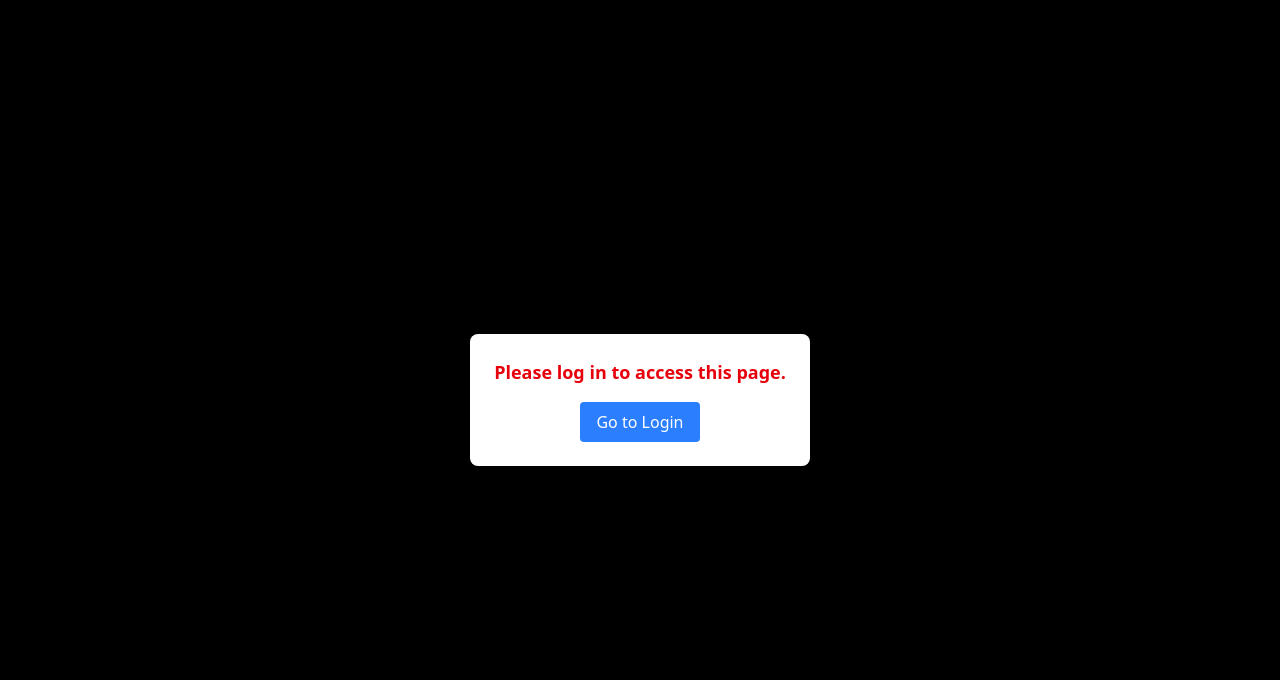
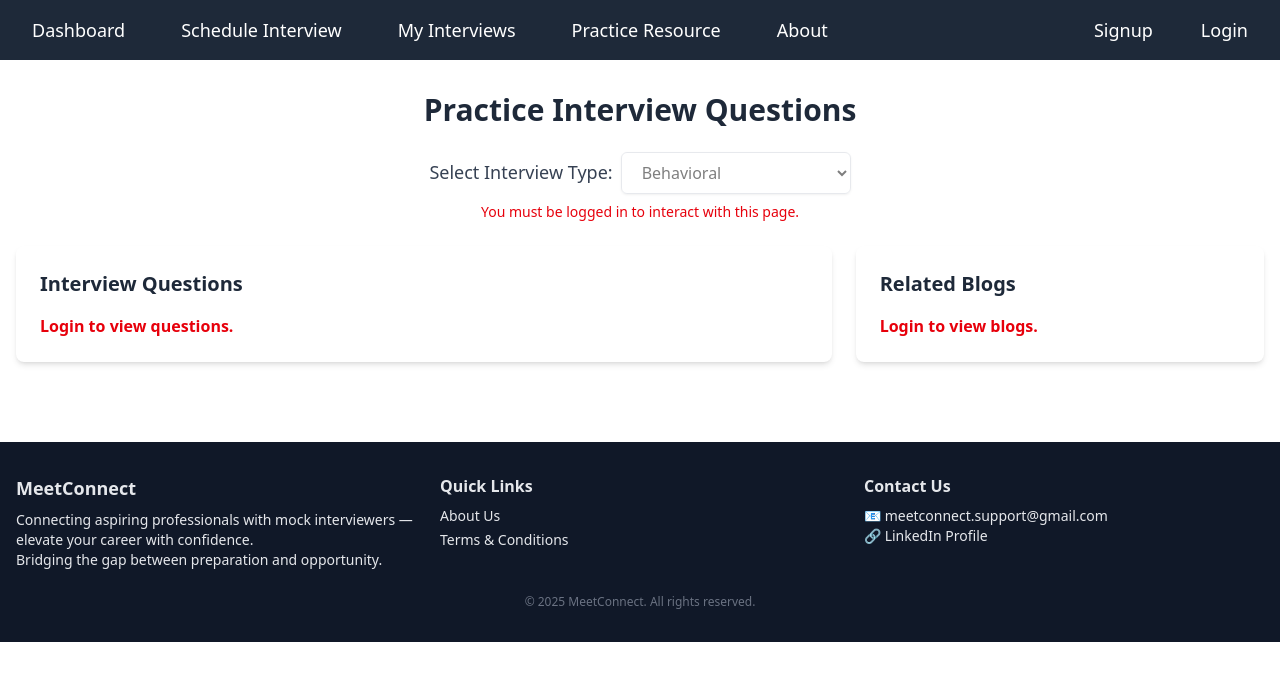
Before and after one commit to 05912Shivani/meetconnect, a React (Create React App) app in the folder meetconnect-frontend/: page /practice-resource in a window 1280 px wide. Shown: the top 680 px of the page. Built offline with nearby package versions, Linux system fonts and the light colour scheme.

Commit message:
PracticeResource.js

```diff
--- a/meetconnect-frontend/src/pages/PracticeResource.js
+++ b/meetconnect-frontend/src/pages/PracticeResource.js
@@ -2,9 +2,10 @@ import React, { useState, useEffect, useCallback } from "react";
 import { useSelector } from "react-redux";
 
 const PracticeResource = () => {
+  // Get the logged-in user from Redux store
   const user = useSelector((state) => state.auth.user);
-  const [showLoginPopup, setShowLoginPopup] = useState(false);
 
+  // State variables for UI and data
   const [selectedType, setSelectedType] = useState("Behavioral");
   const [questions, setQuestions] = useState([]);
   const [blogs, setBlogs] = useState([]);
@@ -14,12 +15,9 @@ const PracticeResource = () => {
 
   const questionsPerPage = 10;
 
+  // Fetch questions if user is logged in
   const fetchQuestions = useCallback(async () => {
-    if (!user) {
-      setShowLoginPopup(true);
-      return;
-    }
-
+    if (!user) return;// Exit if user not logged in
     setLoading(true);
     setError(null);
     try {
@@ -29,6 +27,7 @@ const PracticeResource = () => {
       );
       if (!response.ok) throw new Error(`HTTP error! Status: ${response.status}`);
       const data = await response.json();
+       // Filter by category
       const filteredQuestions = data.questions.filter(q => q.category === selectedType);
       setQuestions(filteredQuestions);
     } catch (error) {
@@ -38,12 +37,9 @@ const PracticeResource = () => {
     setLoading(false);
   }, [selectedType, user]);
 
+    // Fetch blogs if user is logged in
   const fetchBlogs = useCallback(async () => {
-    if (!user) {
-      setShowLoginPopup(true);
-      return;
-    }
-
+    if (!user) return;
     try {
       const response = await fetch(`http://localhost:5000/api/blogs?category=${selectedType}`);
       const data = await response.json();
@@ -54,38 +50,51 @@ const PracticeResource = () => {
   }, [selectedType, user]);
 
   useEffect(() => {
-    fetchQuestions();
-    fetchBlogs();
-  }, [fetchQuestions, fetchBlogs]);
+    if (user) {
+      fetchQuestions();
+      fetchBlogs();
+    }
+  }, [fetchQuestions, fetchBlogs, user]);
 
+   // Pagination logic
   const indexOfLastQuestion = currentPage * questionsPerPage;
   const indexOfFirstQuestion = indexOfLastQuestion - questionsPerPage;
   const currentQuestions = questions.slice(indexOfFirstQuestion, indexOfLastQuestion);
 
+  // Handle dropdown change
+  const handleTypeChange = (e) => {
+    if (!user) {
+      alert("Please login first");
+      return;
+    }
+    setSelectedType(e.target.value);
+    setCurrentPage(1);
+  };
+
+   // Handle pagination buttons
+  const handlePageChange = (direction) => {
+    if (!user) {
+      alert("Please login first");
+      return;
+    }
+    setCurrentPage((prev) =>
+      direction === "next"
+        ? Math.min(prev + 1, Math.ceil(questions.length / questionsPerPage))
+        : Math.max(prev - 1, 1)
+    );
+  };
+
   return (
     <div className="relative max-w-7xl mx-auto px-4 py-8">
-      {!user && showLoginPopup && (
-        <div className="fixed inset-0 flex items-center justify-center bg-black bg-opacity-50 z-50">
-          <div className="bg-white p-6 rounded-lg shadow-lg text-center">
-            <p className="text-lg text-red-600 font-semibold mb-4">Please log in to access this page.</p>
-            <a href="/login" className="inline-block bg-blue-500 hover:bg-blue-600 text-white px-4 py-2 rounded">
-              Go to Login
-            </a>
-          </div>
-        </div>
-      )}
-
       <h2 className="text-3xl font-bold text-center text-gray-800 mb-6">Practice Interview Questions</h2>
 
       <div className="mb-6 text-center">
         <label className="text-lg font-medium text-gray-700 mr-2">Select Interview Type:</label>
         <select
           value={selectedType}
-          onChange={(e) => {
-            setSelectedType(e.target.value);
-            setCurrentPage(1);
-          }}
-          className="px-4 py-2 border border-gray-300 rounded-md shadow-sm focus:outline-none focus:ring focus:border-blue-500"
+          onChange={handleTypeChange}
+          disabled={!user}
+          className="px-4 py-2 border border-gray-300 rounded-md shadow-sm focus:outline-none focus:ring focus:border-blue-500 disabled:opacity-50"
         >
           <option value="Frontend">Frontend Development</option>
           <option value="Backend">Backend Development</option>
@@ -93,12 +102,17 @@ const PracticeResource = () => {
           <option value="Behavioral">Behavioral</option>
           <option value="DSA">DSA</option>
         </select>
+        {!user && (
+          <p className="text-sm text-red-600 mt-2">You must be logged in to interact with this page.</p>
+        )}
       </div>
 
       <div className="flex flex-col lg:flex-row gap-6">
         <div className="lg:w-2/3 bg-white rounded-lg shadow-md p-6">
           <h3 className="text-xl font-semibold text-gray-800 mb-4">Interview Questions</h3>
-          {loading ? (
+          {!user ? (
+            <p className="text-red-600 font-semibold">Login to view questions.</p>
+          ) : loading ? (
             <p className="text-blue-500">Loading questions...</p>
           ) : error ? (
             <p className="text-red-600 font-medium">{error}</p>
@@ -116,10 +130,10 @@ const PracticeResource = () => {
             </p>
           )}
 
-          {questions.length > questionsPerPage && (
+          {user && questions.length > questionsPerPage && (
             <div className="mt-6 flex justify-center items-center gap-4">
               <button
-                onClick={() => setCurrentPage((prev) => Math.max(prev - 1, 1))}
+                onClick={() => handlePageChange("prev")}
                 disabled={currentPage === 1}
                 className="px-4 py-2 bg-blue-500 text-white rounded hover:bg-blue-600 disabled:opacity-50"
               >
@@ -129,9 +143,7 @@ const PracticeResource = () => {
                 Page {currentPage} of {Math.ceil(questions.length / questionsPerPage)}
               </span>
               <button
-                onClick={() =>
-                  setCurrentPage((prev) => Math.min(prev + 1, Math.ceil(questions.length / questionsPerPage)))
-                }
+                onClick={() => handlePageChange("next")}
                 disabled={currentPage === Math.ceil(questions.length / questionsPerPage)}
                 className="px-4 py-2 bg-blue-500 text-white rounded hover:bg-blue-600 disabled:opacity-50"
               >
@@ -143,7 +155,9 @@ const PracticeResource = () => {
 
         <div className="lg:w-1/3 bg-white rounded-lg shadow-md p-6">
           <h3 className="text-xl font-semibold text-gray-800 mb-4">Related Blogs</h3>
-          {blogs.length > 0 ? (
+          {!user ? (
+            <p className="text-red-600 font-semibold">Login to view blogs.</p>
+          ) : blogs.length > 0 ? (
             <ul className="list-disc pl-4 space-y-2 text-gray-700">
               {blogs.map((blog, index) => (
                 <li key={index}>
```
